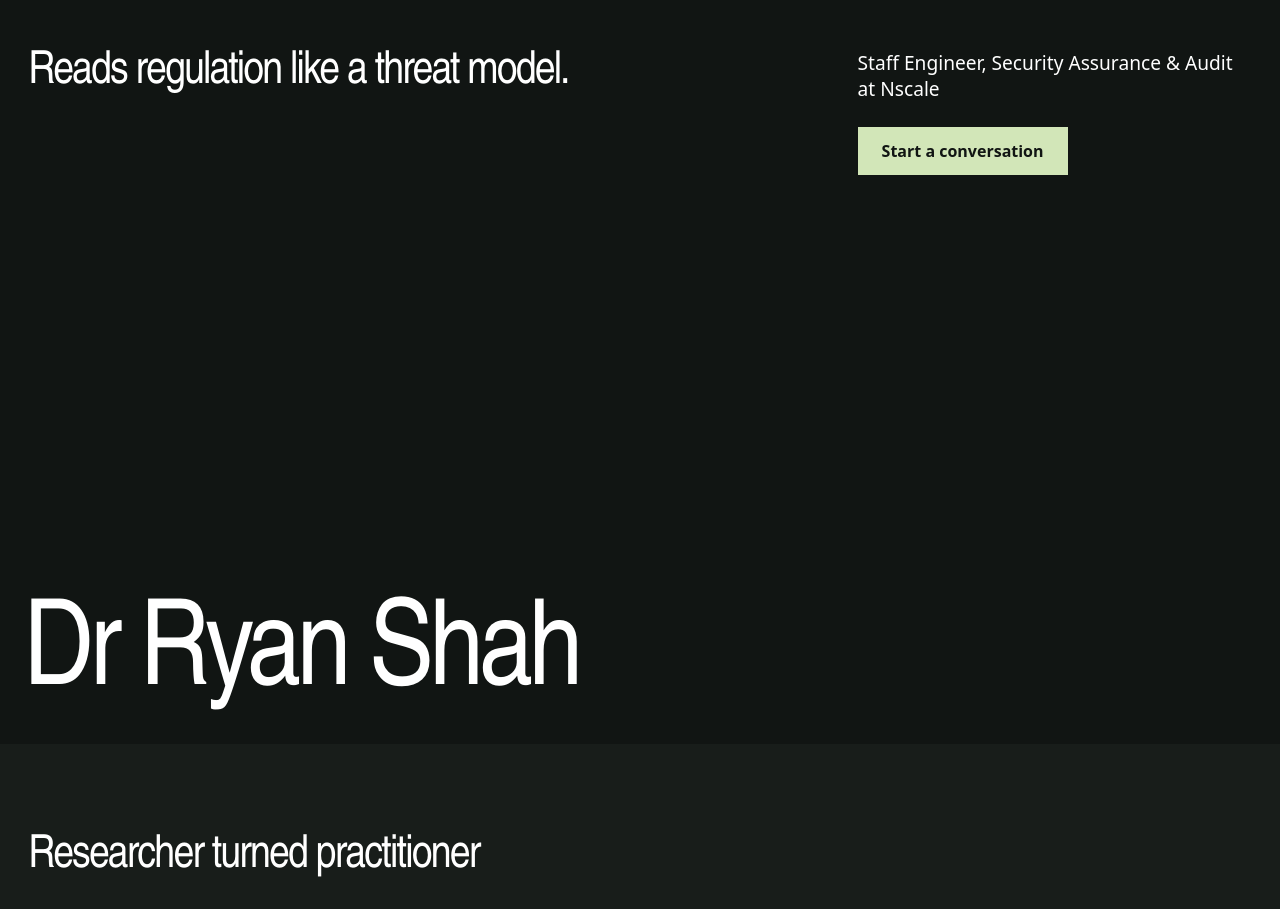
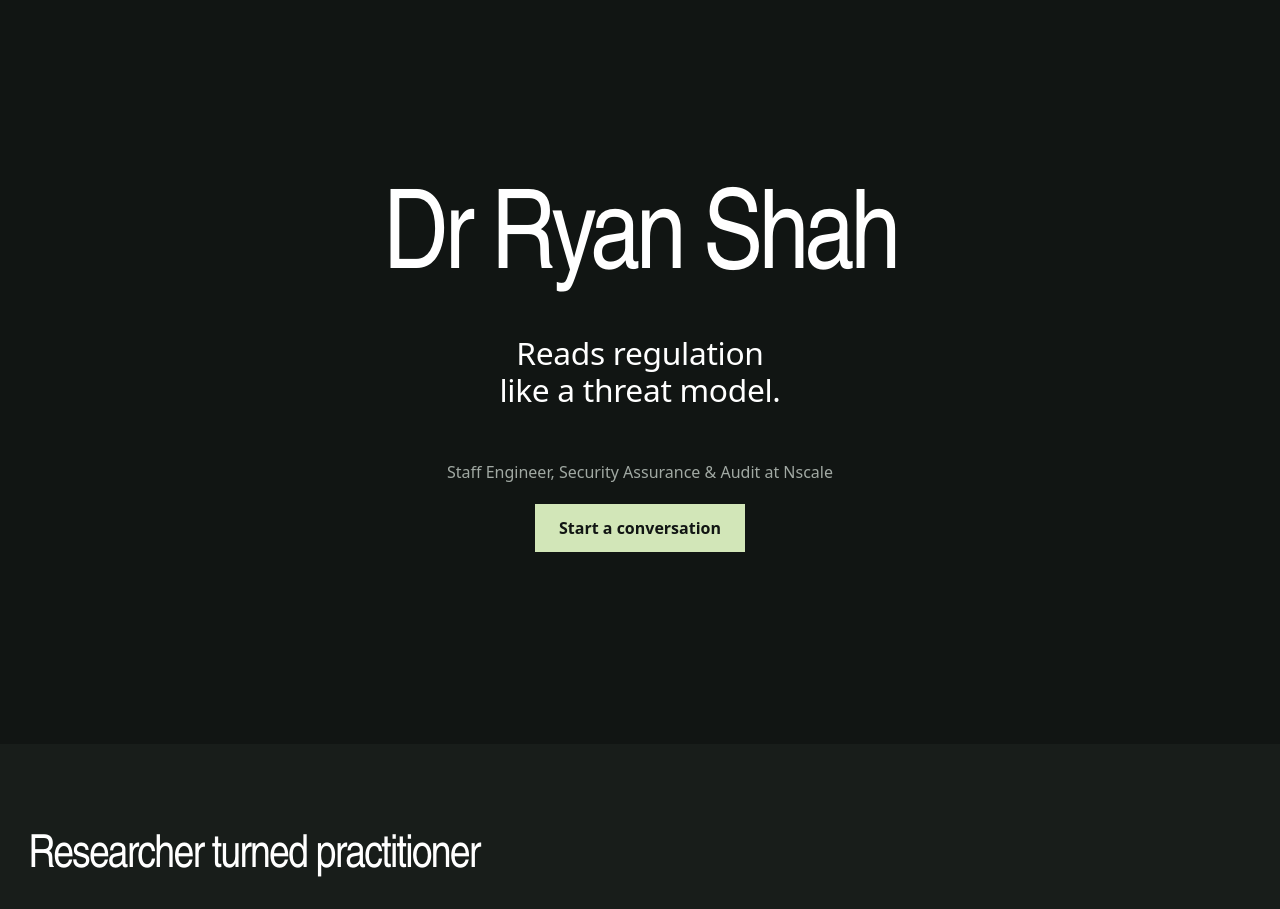
Before and after one commit to ryankshah/ryankshah.github.io, a PHP site: page / in a window 1280 px wide. Shown: the part 56-965 px from the top of the page. Run offline with PHP 8.4, Linux system fonts and the light colour scheme; some web fonts are replaced.

Commit message:
Centre the hero
Full-screen hero with the name, tagline and role stacked in the centre.

```diff
--- a/assets/styles.css
+++ b/assets/styles.css
@@ -132,20 +132,20 @@ h1, h2, h3 {
 .sheet a:not(.btn) { font-family: var(--font-display); font-size: var(--step-sub); letter-spacing: -0.039em; line-height: 1; padding-block: 0.9rem; }
 .sheet .btn { margin-top: 1.5rem; }
 
-/* ----- Hero: the whole first screen, the name set across its foot -------- */
+/* ----- Hero: the whole first screen, centred ------------------------------ */
 .hero {
     display: flex;
     flex-direction: column;
-    justify-content: space-between;
-    gap: clamp(3rem, 8vw, 6rem);
+    align-items: center;
+    justify-content: center;
+    text-align: center;
     min-height: calc(100svh - var(--bar));
-    padding: clamp(2rem, 4vw, 3.5rem) var(--margin) clamp(1.25rem, 2.5vw, 2rem);
+    padding: clamp(3rem, 7vw, 6rem) var(--margin);
 }
-.hero__top { display: grid; grid-template-columns: repeat(12, minmax(0, 1fr)); column-gap: var(--gutter); row-gap: 2rem; align-items: start; }
-.hero__line { grid-column: 1 / span 7; font-size: var(--step-head); line-height: 1; letter-spacing: -0.039em; font-family: var(--font-display); font-weight: 500; text-wrap: balance; max-width: none; }
-.hero__role { grid-column: 9 / span 4; display: grid; justify-items: start; gap: 1.5rem; }
-.hero__role p { font-size: var(--step-lead); line-height: 1.35; }
-.hero__name { font-size: clamp(2.7rem, 9.3vw, 11rem); font-stretch: 150%; line-height: 0.9; letter-spacing: -0.039em; white-space: nowrap; margin-left: -0.04em; }
+.hero__name { font-size: clamp(2.7rem, 8.6vw, 10.5rem); font-stretch: 150%; line-height: 0.95; letter-spacing: -0.039em; white-space: nowrap; margin-bottom: clamp(1.5rem, 3vw, 2.75rem); }
+.hero__line { font-size: var(--step-sub); line-height: 1.15; letter-spacing: -0.01em; text-wrap: balance; max-width: 26ch; margin-bottom: clamp(2rem, 4vw, 3.5rem); }
+.hero__role { display: grid; justify-items: center; gap: 1.25rem; }
+.hero__role p { color: var(--muted); max-width: none; }
 
 /* ----- About: the statement, then the plain facts ------------------------- */
 .section--about { min-height: calc(100svh - var(--bar)); display: flex; flex-direction: column; justify-content: center; }
@@ -284,8 +284,9 @@ h1, h2, h3 {
 
 /* ----- Motion: light shifting in a room ---------------------------------- */
 @media (prefers-reduced-motion: no-preference) {
-    .hero__top, .hero__name { animation: rise 1100ms var(--ease-expo) both; }
-    .hero__name { animation-delay: 220ms; }
+    .hero__name, .hero__line, .hero__role { animation: rise 1100ms var(--ease-expo) both; }
+    .hero__line { animation-delay: 120ms; }
+    .hero__role { animation-delay: 240ms; }
     .js [data-reveal] { opacity: 0; transform: translateY(22px); transition: opacity 1100ms var(--ease-expo), transform 1100ms var(--ease-expo); transition-delay: calc(var(--i, 0) * 70ms); }
     .js [data-reveal].is-in { opacity: 1; transform: none; }
     .no-wait [data-reveal] { opacity: 1; transform: none; transition: none; }
@@ -319,9 +320,9 @@ h1, h2, h3 {
 /* ----- Phone: its own composition ------------------------------------------ */
 @media (max-width: 640px) {
     :root { --section: 3.5rem; }
-    .hero__line, .hero__role { grid-column: 1 / -1; }
-    .hero__name { font-size: 14.2vw; white-space: normal; line-height: 0.92; }
+    .hero__name { font-size: 14.2vw; white-space: normal; line-height: 0.95; }
     .hero__role .btn { width: 100%; }
+    .hero__role { width: 100%; }
     .about__statement { font-size: var(--step-lead); font-weight: 600; line-height: 1.4; letter-spacing: 0; }
     .ledger li { display: block; padding-block: 1.25rem; }
     .ledger__desc { margin-top: 0.75rem; }
--- a/index.html
+++ b/index.html
@@ -51,14 +51,12 @@
 <main>
 
 <section class="hero" id="top">
-    <div class="hero__top">
-        <p class="hero__line">Reads regulation like a threat model.</p>
-        <div class="hero__role">
-            <p>Staff Engineer, Security Assurance &amp; Audit at Nscale</p>
-            <a class="btn" href="#contact">Start a conversation</a>
-        </div>
+    <h1 class="hero__name">Dr Ryan Shah</h1>
+    <p class="hero__line">Reads regulation like a threat model.</p>
+    <div class="hero__role">
+        <p>Staff Engineer, Security Assurance &amp; Audit at Nscale</p>
+        <a class="btn" href="#contact">Start a conversation</a>
     </div>
-    <h1 class="hero__name">Dr Ryan Shah</h1>
 </section>
 
 <section class="section section--surface section--about" id="about" aria-labelledby="about-h">
```
